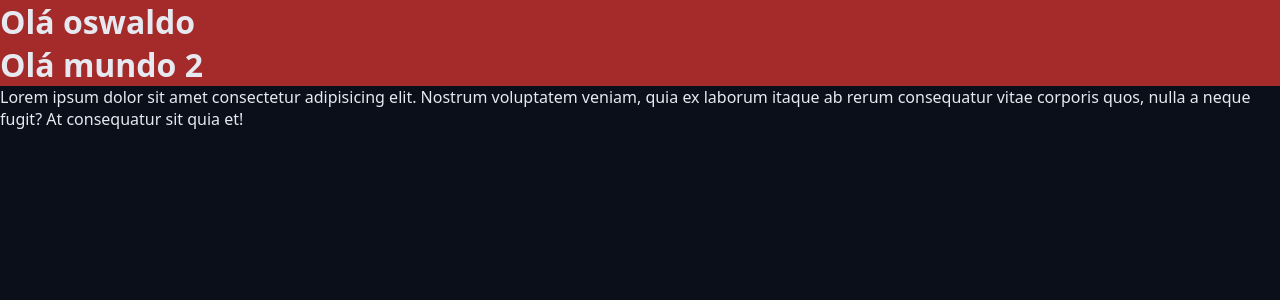
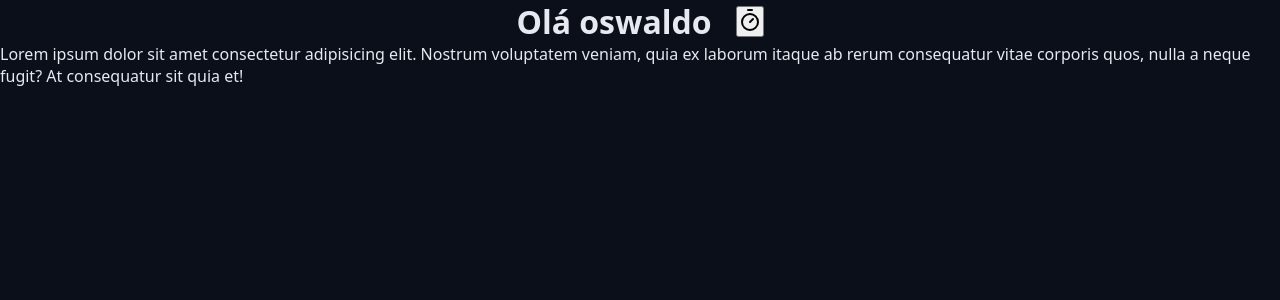
Before and after one commit to Hakawa2/chronos-pomodoro, a React (Vite) app: page / in a window 1280 px wide. Shown: the top 300 px of the page. Built offline with nearby package versions, Linux system fonts and the light colour scheme.

Commit message:
refactor(heading): refactor heading and add types for props

```diff
--- a/package.json
+++ b/package.json
@@ -10,6 +10,7 @@
     "preview": "vite preview"
   },
   "dependencies": {
+    "lucide-react": "^0.525.0",
     "react": "^19.1.0",
     "react-dom": "^19.1.0"
   },
--- a/src/App.tsx
+++ b/src/App.tsx
@@ -1,11 +1,16 @@
+import { TimerIcon } from 'lucide-react';
 import { Heading } from './components/Heading/Heading';
 
 export function App() {
   return (
     <>
-      <Heading>Olá oswaldo</Heading>
+      <Heading>
+        Olá oswaldo
+        <button>
+          <TimerIcon />
+        </button>
+      </Heading>
 
-      <Heading>Olá mundo 2</Heading>
       <p>
         Lorem ipsum dolor sit amet consectetur adipisicing elit. Nostrum
         voluptatem veniam, quia ex laborum itaque ab rerum consequatur vitae
--- a/src/components/Heading/Heading.module.css
+++ b/src/components/Heading/Heading.module.css
@@ -1,7 +1,6 @@
 .heading {
-  background: brown;
+  display: flex;
+  gap: 2.4rem;
+  align-items: center;
+  justify-content: center;
 }
-
-.cyan {
-  color: cyan;
-}
--- a/src/components/Heading/Heading.tsx
+++ b/src/components/Heading/Heading.tsx
@@ -1,5 +1,9 @@
 import styles from './Heading.module.css';
 
-export function Heading(props) {
-  return <h1 className={styles.heading}>{props.children}</h1>;
+type HeadingProps = {
+  children: React.ReactNode;
+};
+
+export function Heading({ children }: HeadingProps) {
+  return <h1 className={styles.heading}>{children}</h1>;
 }
```
Also changed, not shown: 1 other file (tests, documents, lock files or other folders).
